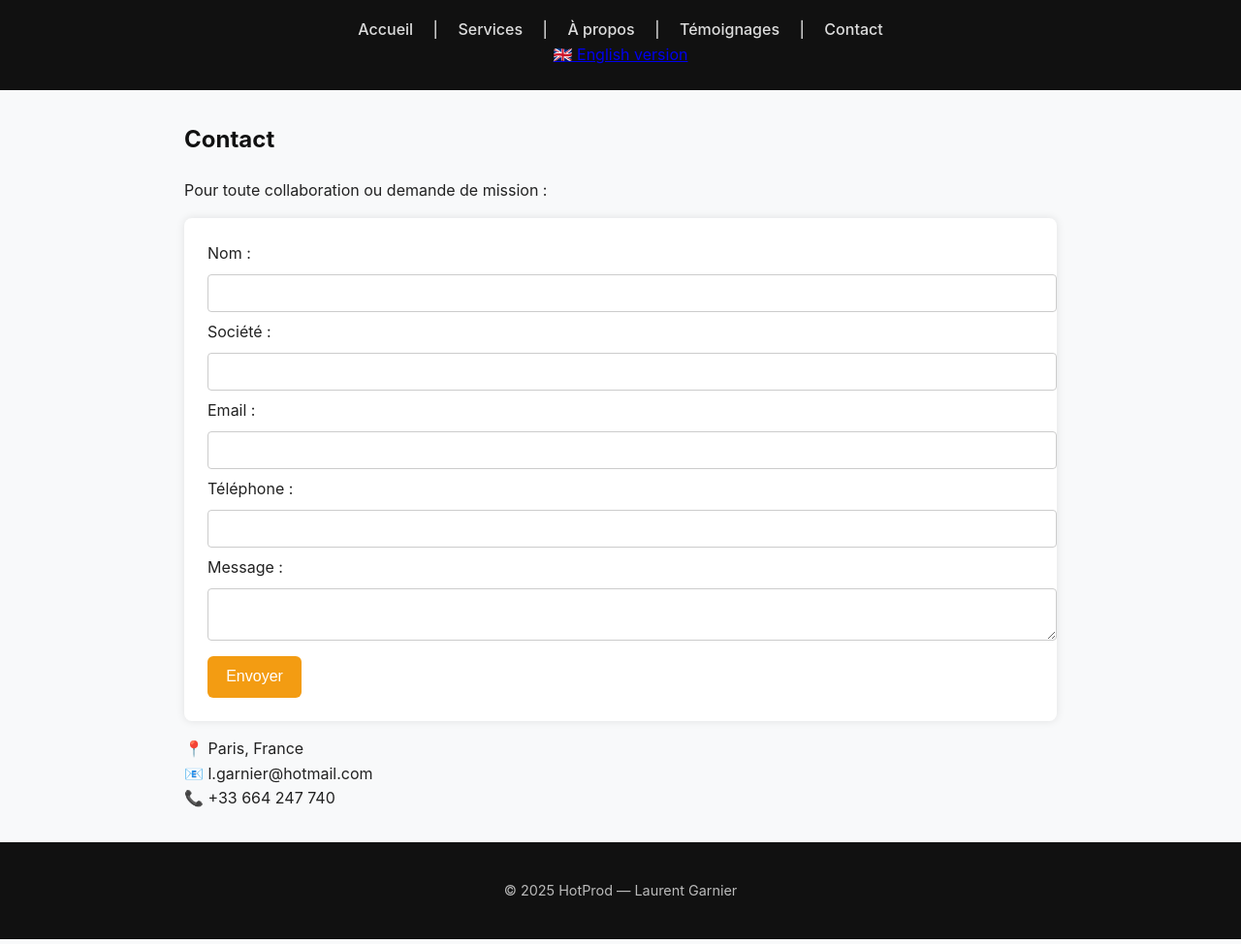
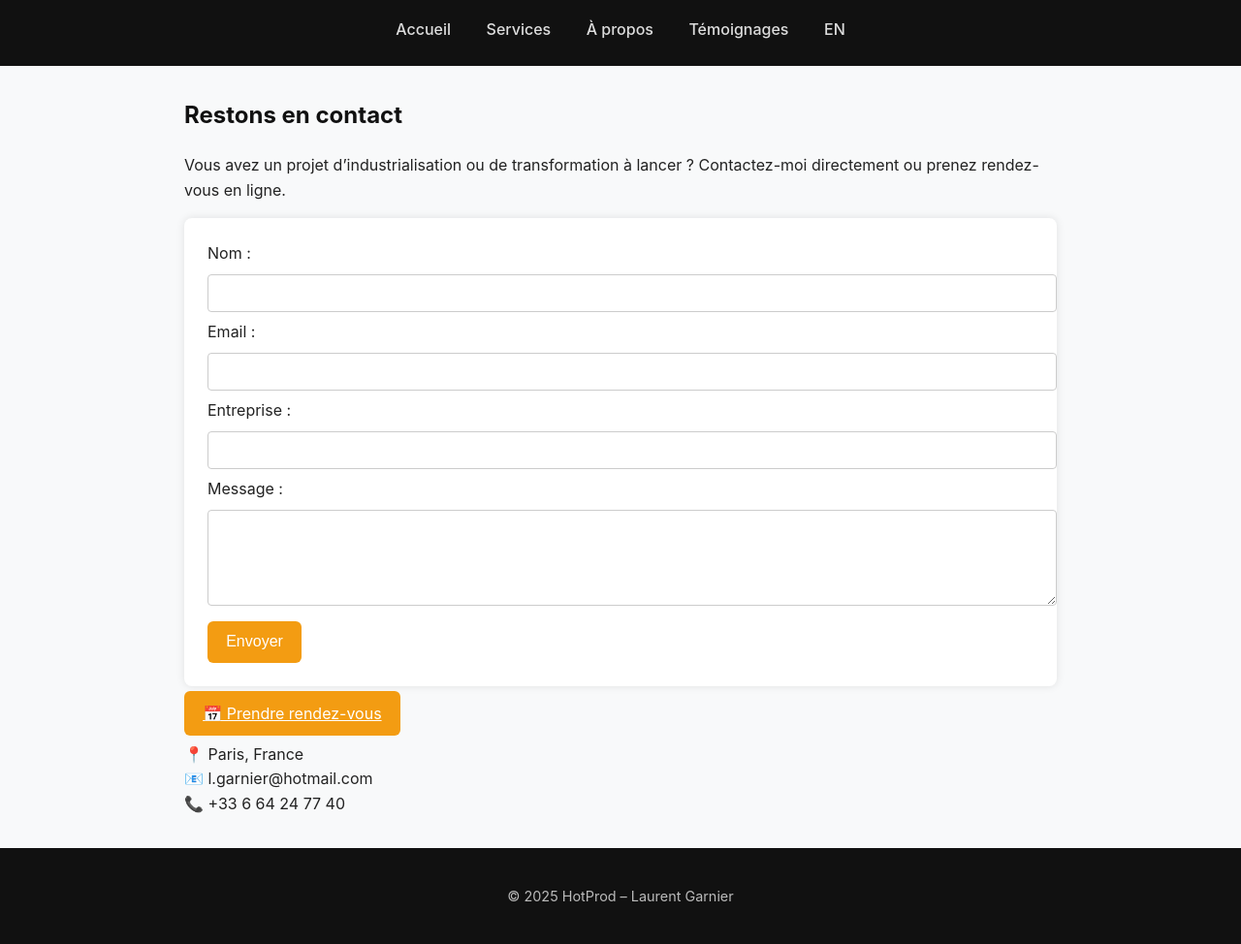
Before and after one commit to Hot-Prod/Webpage, a plain HTML site: page fr/contact.html in a window 1280 px wide. Shown: the part 100-1074 px from the top of the page at 97% size. Drawn offline with Linux system fonts and the light colour scheme.

Commit message:
Update contact.html

```diff
--- a/fr/contact.html
+++ b/fr/contact.html
@@ -1,22 +1,41 @@
 <!DOCTYPE html>
 <html lang="fr">
 <head>
-<meta charset="utf-8">
-<meta name="viewport" content="width=device-width, initial-scale=1">
-<title>HotProd – Conseil en industrialisation</title>
-<link rel="stylesheet" href="../assets/style.css">
+  <meta charset="UTF-8">
+  <title>Contact – HotProd</title>
+  <link rel="stylesheet" href="../assets/style.css">
 </head>
 <body>
 <header>
-  <h1>HotProd – Conseil en industrialisation</h1>
-  <nav><a href="index.html">Accueil</a> | <a href="services.html">Services</a> | <a href="about.html">À propos</a> | <a href="testimonials.html">Témoignages</a> | <a href="contact.html">Contact</a></nav>
-  <div class="lang-switch"><a href="../en/index.html">🇬🇧 English version</a></div>
+  <h1>Contactez-nous</h1>
+  <nav>
+    <a href="index.html">Accueil</a>
+    <a href="services.html">Services</a>
+    <a href="about.html">À propos</a>
+    <a href="testimonials.html">Témoignages</a>
+    <a href="../en/contact.html">EN</a>
+  </nav>
 </header>
+
 <main>
-<h2>Contact</h2><p>Pour toute collaboration ou demande de mission :</p><form><label>Nom :</label><input type='text'><br><label>Société :</label><input type='text'><br><label>Email :</label><input type='email'><br><label>Téléphone :</label><input type='tel'><br><label>Message :</label><textarea></textarea><br><button>Envoyer</button></form><p>📍 Paris, France<br>📧 l.garnier@hotmail.com<br>📞 +33 664 247 740</p>
+  <h2>Restons en contact</h2>
+  <p>Vous avez un projet d’industrialisation ou de transformation à lancer ? Contactez-moi directement ou prenez rendez-vous en ligne.</p>
+
+  <form action="https://formspree.io/f/xpzeglqn" method="POST">
+    <label>Nom :</label><input type="text" name="name" required>
+    <label>Email :</label><input type="email" name="email" required>
+    <label>Entreprise :</label><input type="text" name="company">
+    <label>Message :</label><textarea name="message" rows="5"></textarea>
+    <button type="submit">Envoyer</button>
+  </form>
+
+  <p><a class="btn" href="https://calendly.com/laurent-garnier-hotprod/30min" target="_blank">📅 Prendre rendez-vous</a></p>
+
+  <p>📍 Paris, France<br>📧 l.garnier@hotmail.com<br>📞 +33 6 64 24 77 40</p>
 </main>
+
 <footer>
-  <p>© 2025 HotProd — Laurent Garnier</p>
+  <p>© 2025 HotProd – Laurent Garnier</p>
 </footer>
 </body>
 </html>
```
